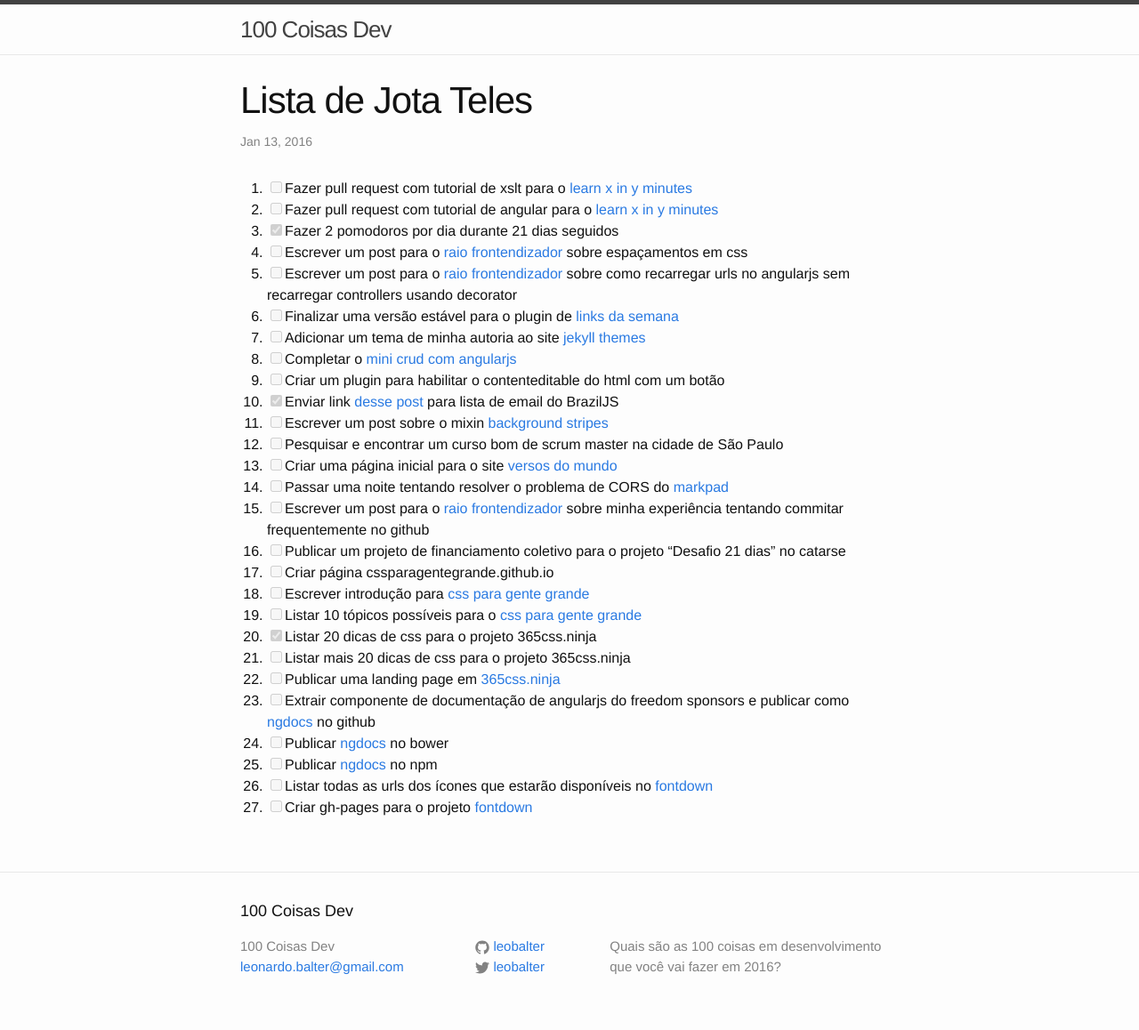
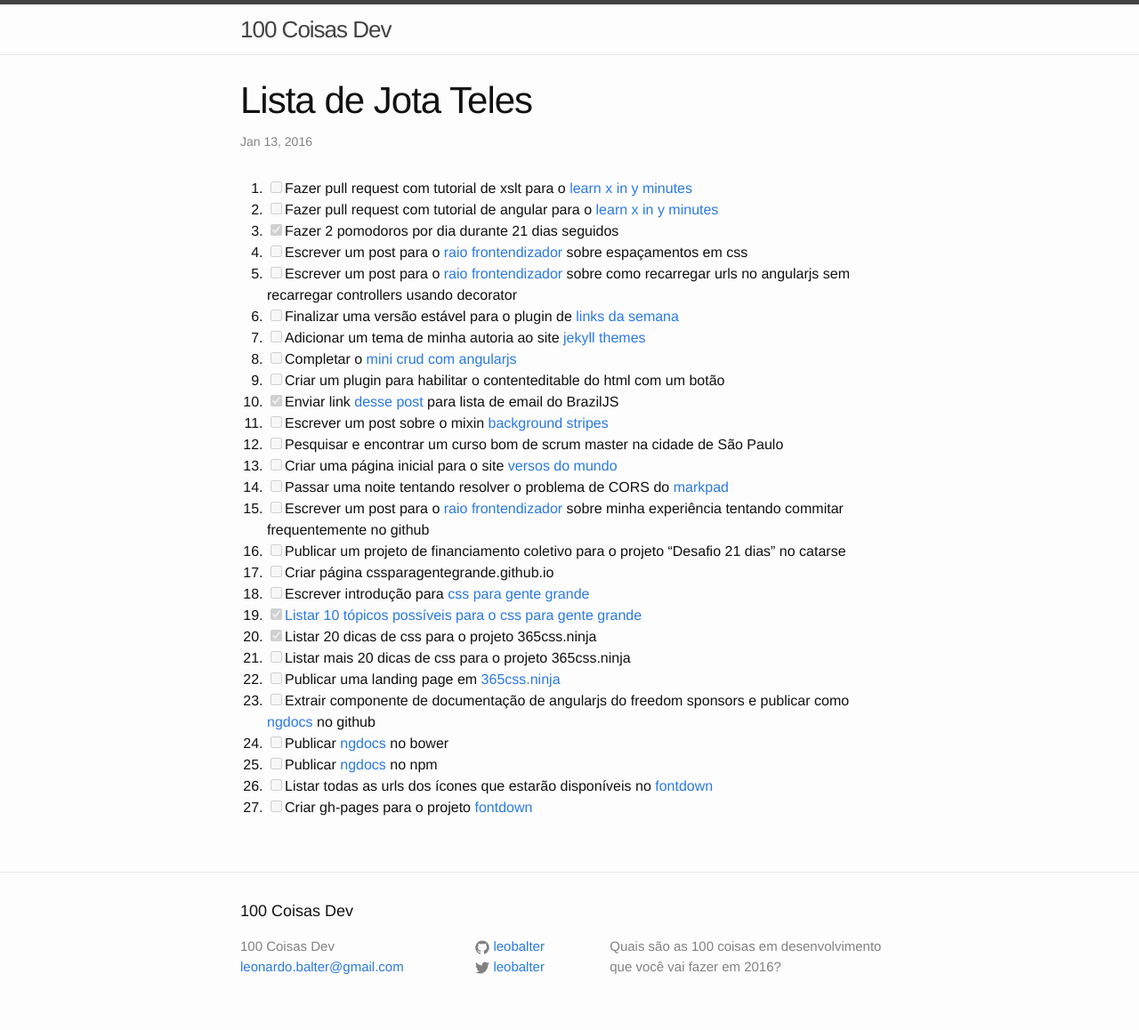
Before and after one commit to leobalter/100-coisas-dev, a Jekyll site: the page built from _posts/listas/2015-01-13-teles.markdown, in a window 1280 px wide. Shown: the whole page at 89% size. Built offline with Jekyll 4.4.1, drawn with Linux system fonts in a browser that asks for light colours; comment, search, counter and statistics services are not loaded; part of the change alters nothing that is shown.

```diff
--- a/_posts/listas/2015-01-13-teles.markdown
+++ b/_posts/listas/2015-01-13-teles.markdown
@@ -24,7 +24,7 @@ categories: listas
 16. [ ] Publicar um projeto de financiamento coletivo para o projeto "Desafio 21 dias" no catarse
 17. [ ] Criar página cssparagentegrande.github.io
 18. [ ] Escrever introdução para [css para gente grande](https://github.com/cssparagentegrande)
-19. [ ] Listar 10 tópicos possíveis para o [css para gente grande](https://github.com/cssparagentegrande)
+19. [x] [Listar 10 tópicos possíveis para o css para gente grande](https://github.com/cssparagentegrande/cssparagentegrande.github.io/issues/1)
 20. [x] Listar 20 dicas de css para o projeto 365css.ninja
 21. [ ] Listar mais 20 dicas de css para o projeto 365css.ninja
 22. [ ] Publicar uma landing page em [365css.ninja](http://365css.ninja)
```
